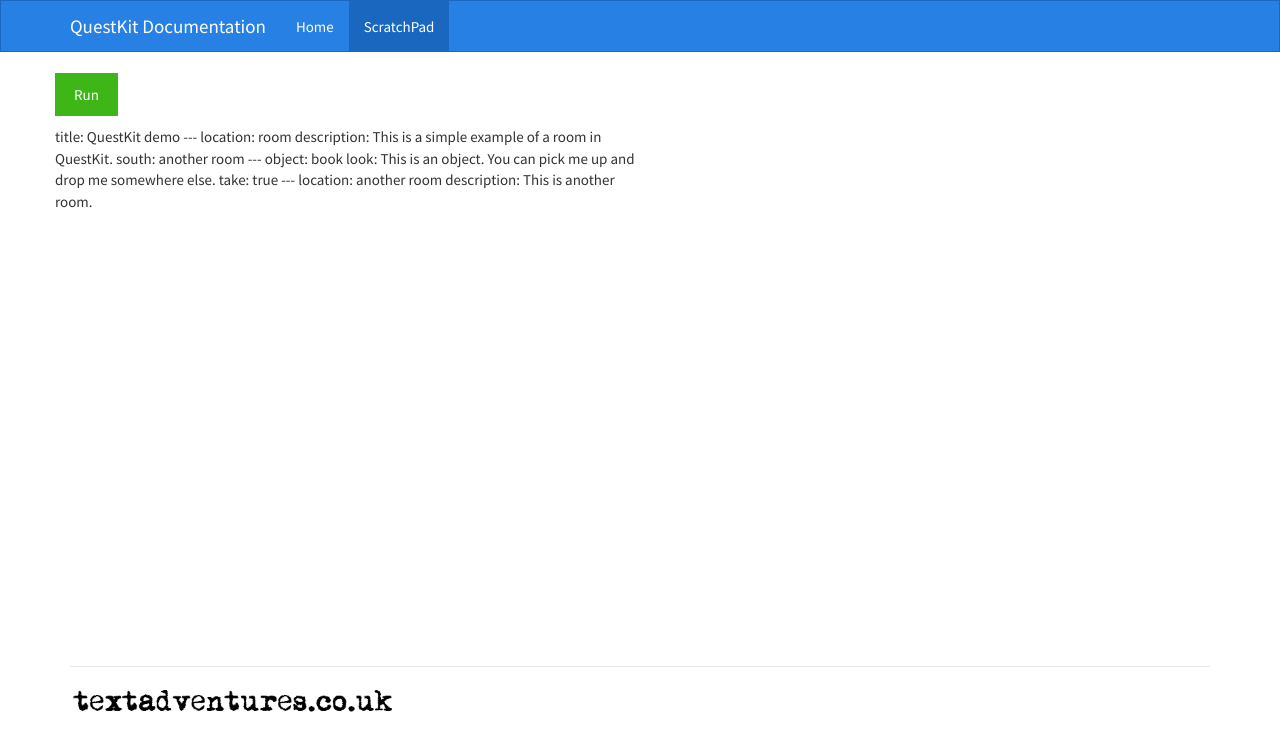
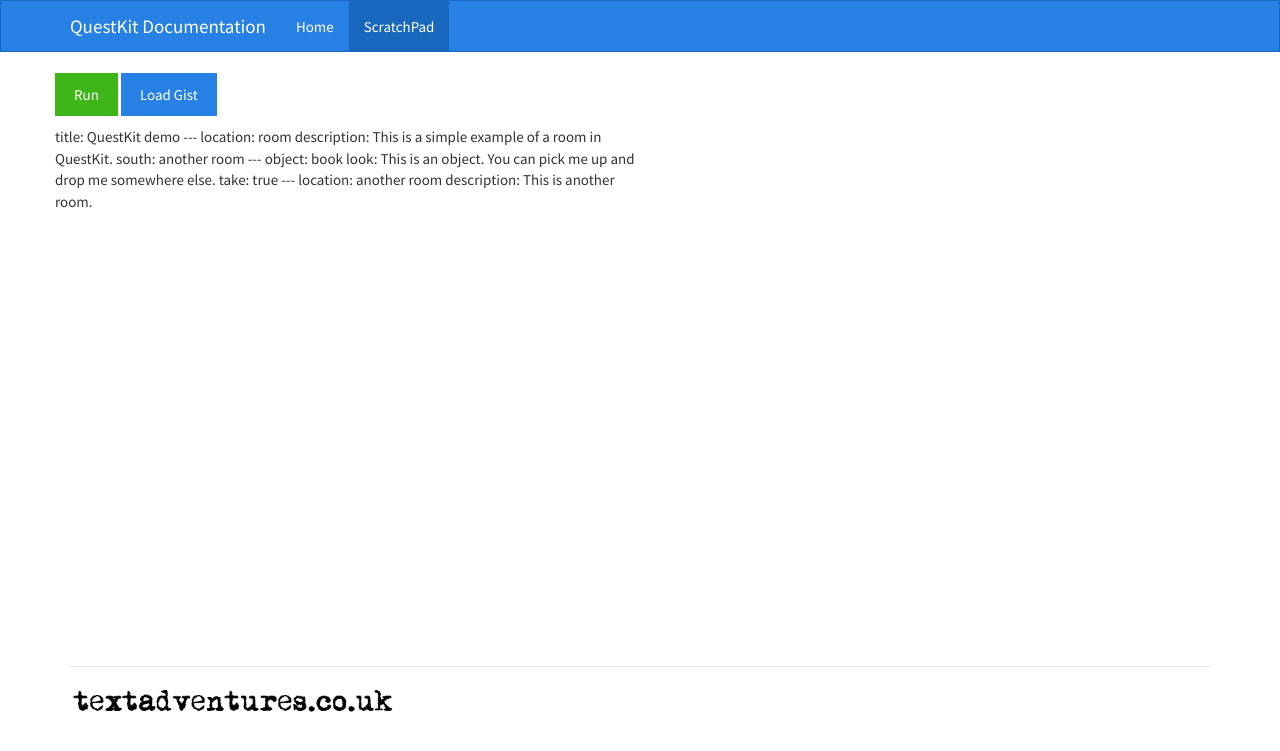
Before and after one commit to textadventures/questkit, a Jekyll site: the page built from scratchpad/index.md, in a window 1280 px wide. Shown: the top 751 px of the page. Built offline with Jekyll 4.4.1, drawn with Linux system fonts in a browser that asks for light colours; nearby versions of some CDN libraries; Markdown is read by kramdown in place of the engine named in the settings.

Commit message:
Add gist loader popup

```diff
--- a/scratchpad/index.md
+++ b/scratchpad/index.md
@@ -15,6 +15,7 @@
 
 <div class="row" style="margin-bottom: 10px">
     <button id="run" class="btn btn-success">Run</button>
+    <button class="btn btn-primary" data-toggle="modal" data-target="#loadgist">Load Gist</button>
 </div>
 
 <div class="row">
@@ -40,6 +41,36 @@
     </div>
 </div>
 
+<div class="modal fade" id="loadgist">
+  <div class="modal-dialog">
+    <div class="modal-content">
+      <div class="modal-header">
+        <button type="button" class="close" data-dismiss="modal" aria-label="Close"><span aria-hidden="true">&times;</span></button>
+        <h4 class="modal-title">Load GitHub Gist</h4>
+      </div>
+      <div class="modal-body">
+        <p>You can load a <a href="https://gist.github.com/" target="_blank">GitHub Gist</a> here.</p>
+        <p>For example, <a href="https://gist.github.com/alexwarren/851ba6e669a7e330b210" target="_blank">https://gist.github.com/alexwarren/851ba6e669a7e330b210</a> has a Gist ID of <code>851ba6e669a7e330b210</code> and a filename of <code>qktest.yaml</code>.</p>
+        <form>
+          <div class="form-group">
+            <label for="gistid">Gist ID</label>
+            <input type="text" class="form-control" id="gistid">
+          </div>
+          <div class="form-group">
+            <label for="filename">Filename</label>
+            <input type="text" class="form-control" id="filename">
+          </div>
+        </form>
+
+      </div>
+      <div class="modal-footer">
+        <button id="load" type="button" class="btn btn-primary" disabled="disabled">Load</button>
+        <button type="button" class="btn btn-default" data-dismiss="modal">Cancel</button>
+      </div>
+    </div>
+  </div>
+</div>
+
 <script src="https://cdnjs.cloudflare.com/ajax/libs/ace/1.1.3/ace.js"></script>
 <script>
     var $_GET = {};
@@ -88,4 +121,25 @@
             $("#output").questkit({ input: "#input", scroll: "element" });
         });
     });
+
+    var setLoadEnabled = function () {
+        if ($("#gistid").val() && $("#filename").val()) {
+            $("#load").removeAttr("disabled");
+        }
+        else {
+            $("#load").attr("disabled", "disabled");
+        }
+    };
+
+    $("#gistid").on("input", function () {
+        setLoadEnabled();
+    });
+
+    $("#filename").on("input", function () {
+        setLoadEnabled();
+    });
+
+    $("#load").click(function () {
+        window.location = "/scratchpad/?gistid=" + $("#gistid").val() + "&filename=" + $("#filename").val();
+    });
 </script>
```
Also changed, not shown: other parts of scratchpad/index.md (+2 -0 lines).
